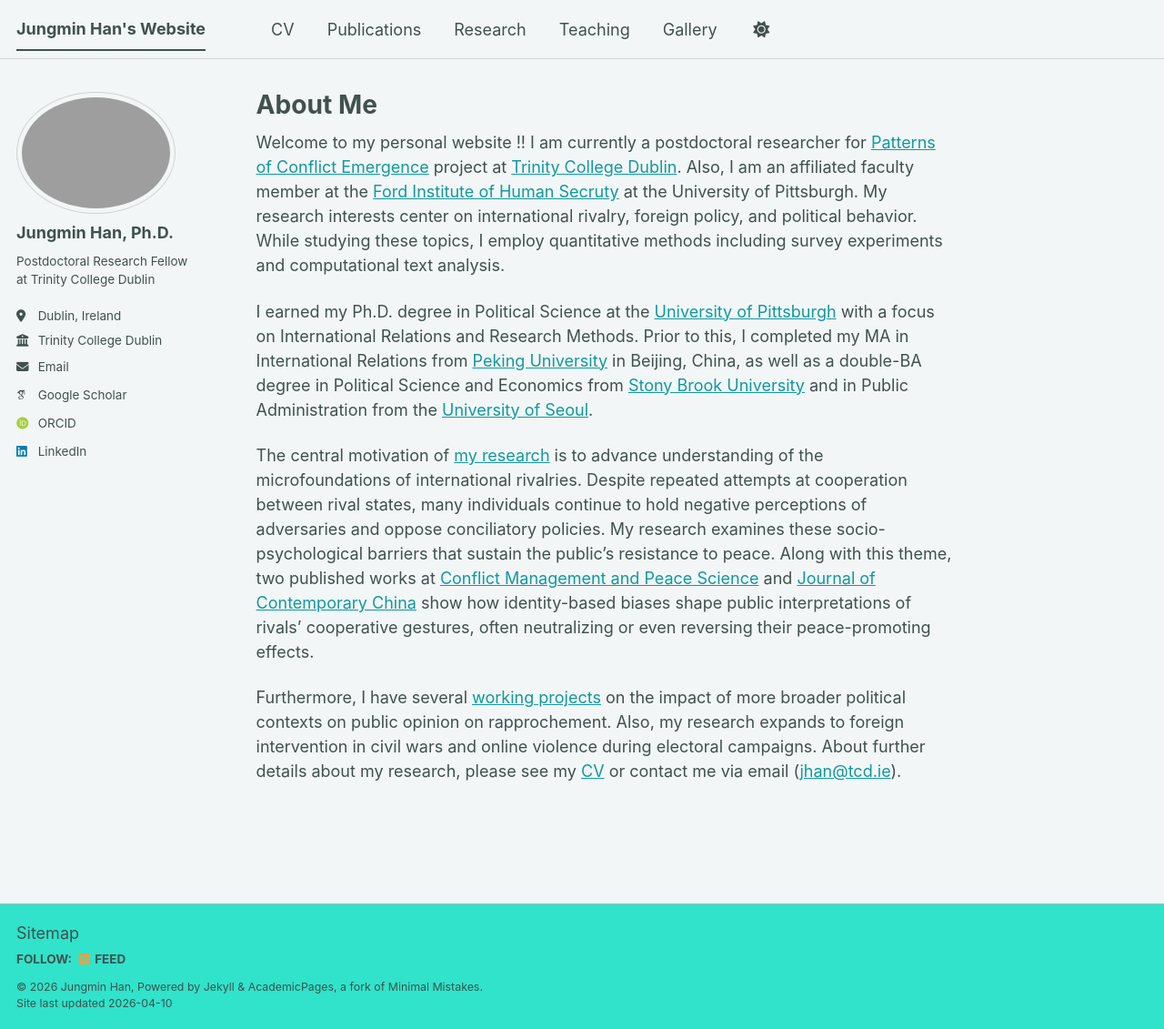
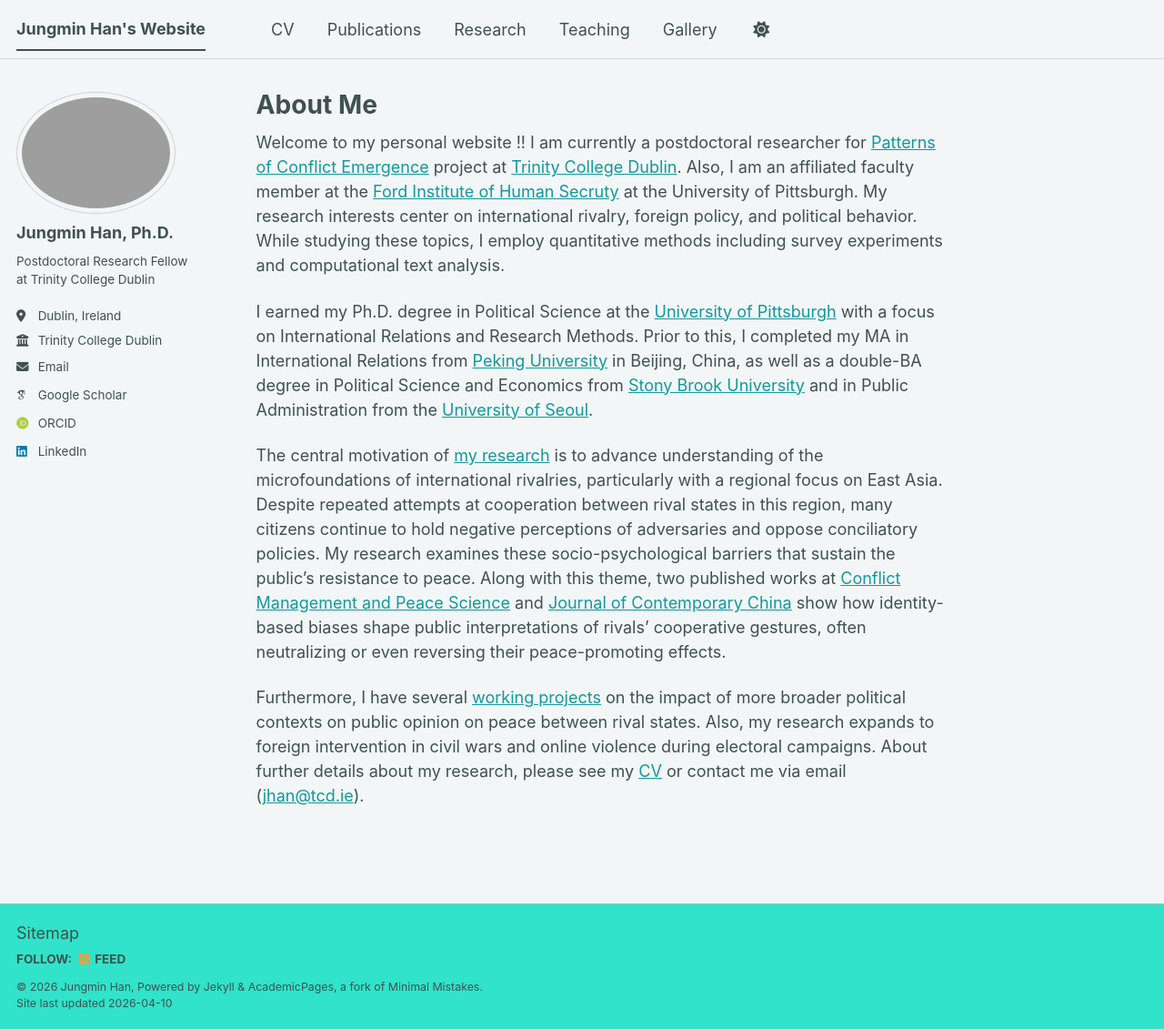
Before and after one commit to jungmin-lawrence-han/jungmin-lawrence-han.github.io, a Jekyll site: the page built from _pages/about.md, in a window 1280 px wide and 1131 px high. Shown: the whole window at 91% size. Built offline with Jekyll 4.4.1, drawn with Linux system fonts in a browser that asks for light colours; some web fonts are replaced; a script bundle is joined from its source files by our own code; library files that are not in the unit come from our copies.

Commit message:
Update about.md

```diff
--- a/_pages/about.md
+++ b/_pages/about.md
@@ -11,6 +11,6 @@
 
 I earned my Ph.D. degree in Political Science at the [University of Pittsburgh](https://www.polisci.pitt.edu) with a focus on International Relations and Research Methods. Prior to this, I completed my MA in International Relations from [Peking University](https://www.sis.pku.edu.cn/en/) in Beijing, China, as well as a double-BA degree in Political Science and Economics from [Stony Brook University](https://www.stonybrook.edu) and in Public Administration from the [University of Seoul](https://www.uos.ac.kr/eng/web/main).
 
-The central motivation of [my research](/research/) is to advance understanding of the microfoundations of international rivalries. Despite repeated attempts at cooperation between rival states, many individuals continue to hold negative perceptions of adversaries and oppose conciliatory policies. My research examines these socio-psychological barriers that sustain the public's resistance to peace. Along with this theme, two published works at [Conflict Management and Peace Science](https://doi.org/10.1177/07388942251395480) and [Journal of Contemporary China](https://doi.org/10.1080/10670564.2025.2549103) show how identity-based biases shape public interpretations of rivals’ cooperative gestures, often neutralizing or even reversing their peace-promoting effects.
+The central motivation of [my research](/research/) is to advance understanding of the microfoundations of international rivalries, particularly with a regional focus on East Asia. Despite repeated attempts at cooperation between rival states in this region, many citizens continue to hold negative perceptions of adversaries and oppose conciliatory policies. My research examines these socio-psychological barriers that sustain the public's resistance to peace. Along with this theme, two published works at [Conflict Management and Peace Science](https://doi.org/10.1177/07388942251395480) and [Journal of Contemporary China](https://doi.org/10.1080/10670564.2025.2549103) show how identity-based biases shape public interpretations of rivals’ cooperative gestures, often neutralizing or even reversing their peace-promoting effects.
 
-Furthermore, I have several [working projects](/research/) on the impact of more broader political contexts on public opinion on rapprochement. Also, my research expands to foreign intervention in civil wars and online violence during electoral campaigns. About further details about my research, please see my [CV](/cv/) or contact me via email ([jhan@tcd.ie](mailto:jhan@tcd.ie)).
+Furthermore, I have several [working projects](/research/) on the impact of more broader political contexts on public opinion on peace between rival states. Also, my research expands to foreign intervention in civil wars and online violence during electoral campaigns. About further details about my research, please see my [CV](/cv/) or contact me via email ([jhan@tcd.ie](mailto:jhan@tcd.ie)).
```
